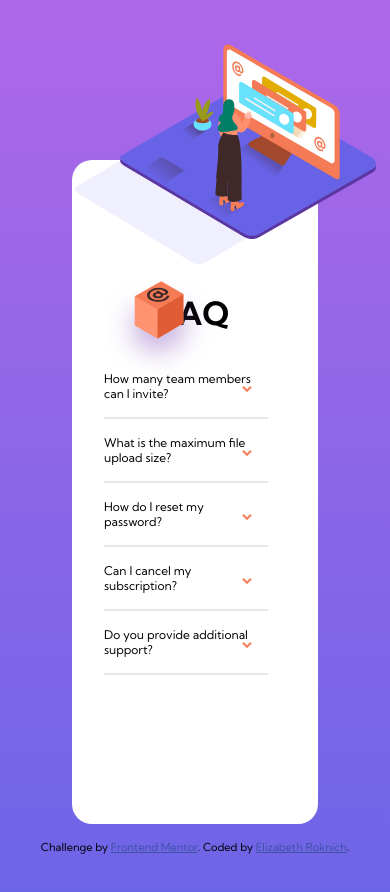
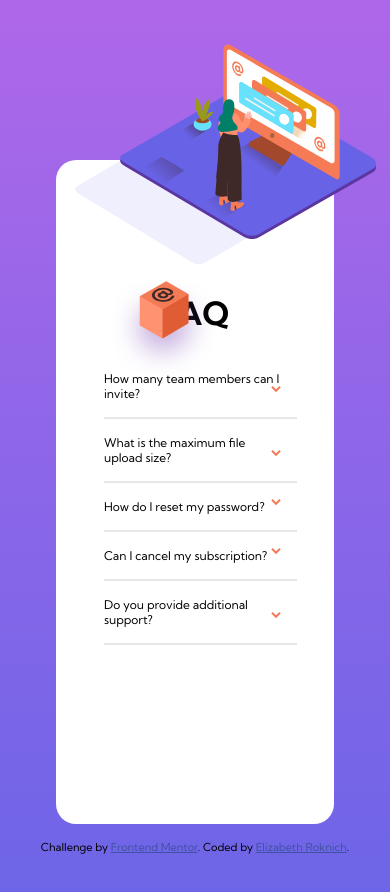
Before and after one commit to eroknich/faq-accordion-card, a plain HTML site: page index.html in a window 390 px wide. Drawn offline with Linux system fonts and the light colour scheme.

Commit message:
Update style.css

```diff
--- a/style.css
+++ b/style.css
@@ -14,12 +14,12 @@ body {
     background-repeat: no-repeat;
     background-position: -38rem -20rem;
     padding: 2rem;
-    margin-left: 4rem;
-    margin-right: 4rem;
+    margin-left: 15rem;
+    margin-right: 15rem;
     margin-top: 6rem;
     border-radius: 20px;
     overflow: hidden;
-    height: 400px
+    height: 400px;
 }
 
 .container:nth-child(2) {
@@ -98,19 +98,21 @@ h1 {
     border-bottom: 2px solid hsl(240, 5%, 91%);
   }
 
-  @media (max-width: 500px) {
+  @media (max-width: 700px) {
 
       .container {
           background-image: url(images/bg-pattern-mobile.svg);
           background-position: top center;
           margin-top: 10rem;
+          margin-right: 3rem;
+          margin-left: 3rem;
           height: 600px;
           overflow: auto;
       }
 
       .woman {
         position: absolute;
-        margin-left: 1rem;
+        margin-left: 2rem;
         margin-top: -28rem;
         width: 16rem;
         height: auto;
@@ -118,7 +120,7 @@ h1 {
 
     .box {
         position: absolute;
-        margin-left: .2rem;
+        margin-left: 1.5rem;
         margin-top: -20.3rem;
         width: 6.5rem;
         height: auto;
@@ -132,6 +134,11 @@ h1 {
     h1 {
         text-align: center;
     }
+
+    .accordion {
+        margin-left: 1rem;
+    }
+
   }
 
 .attribution {
```
